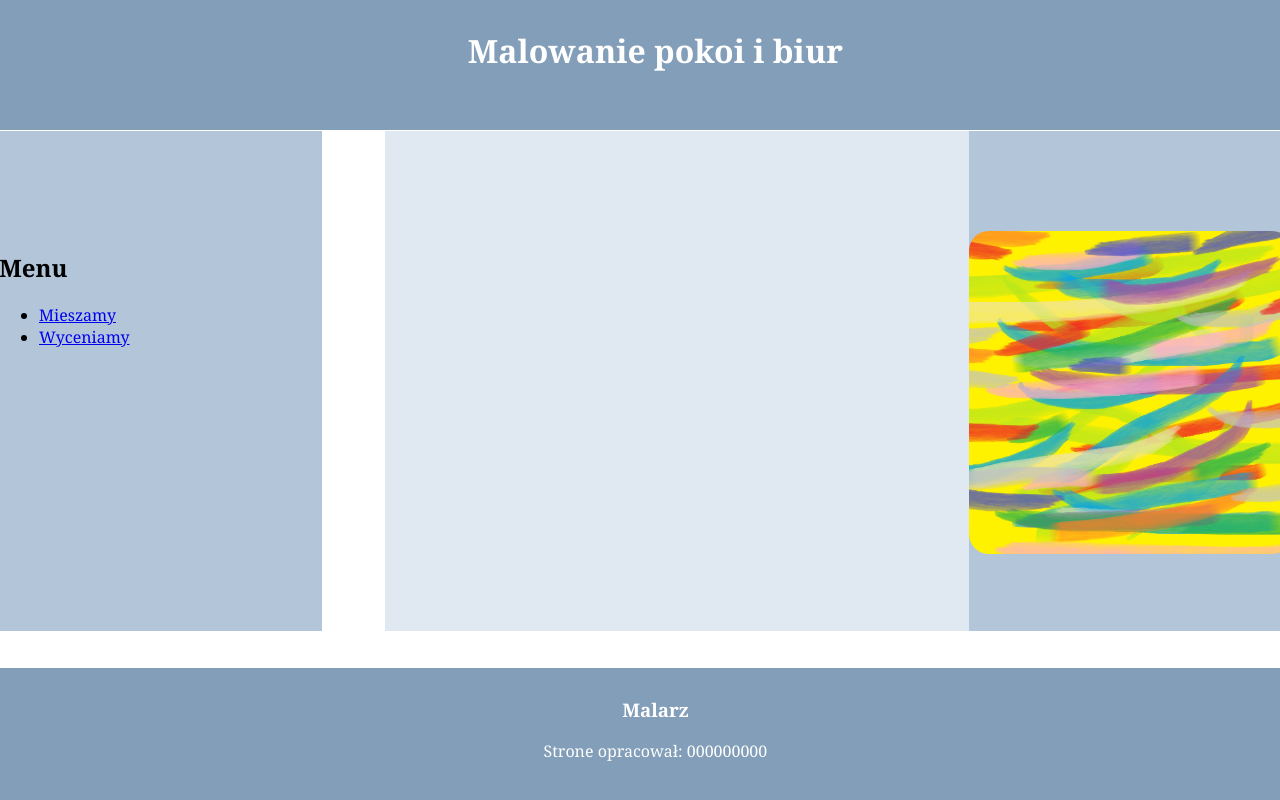
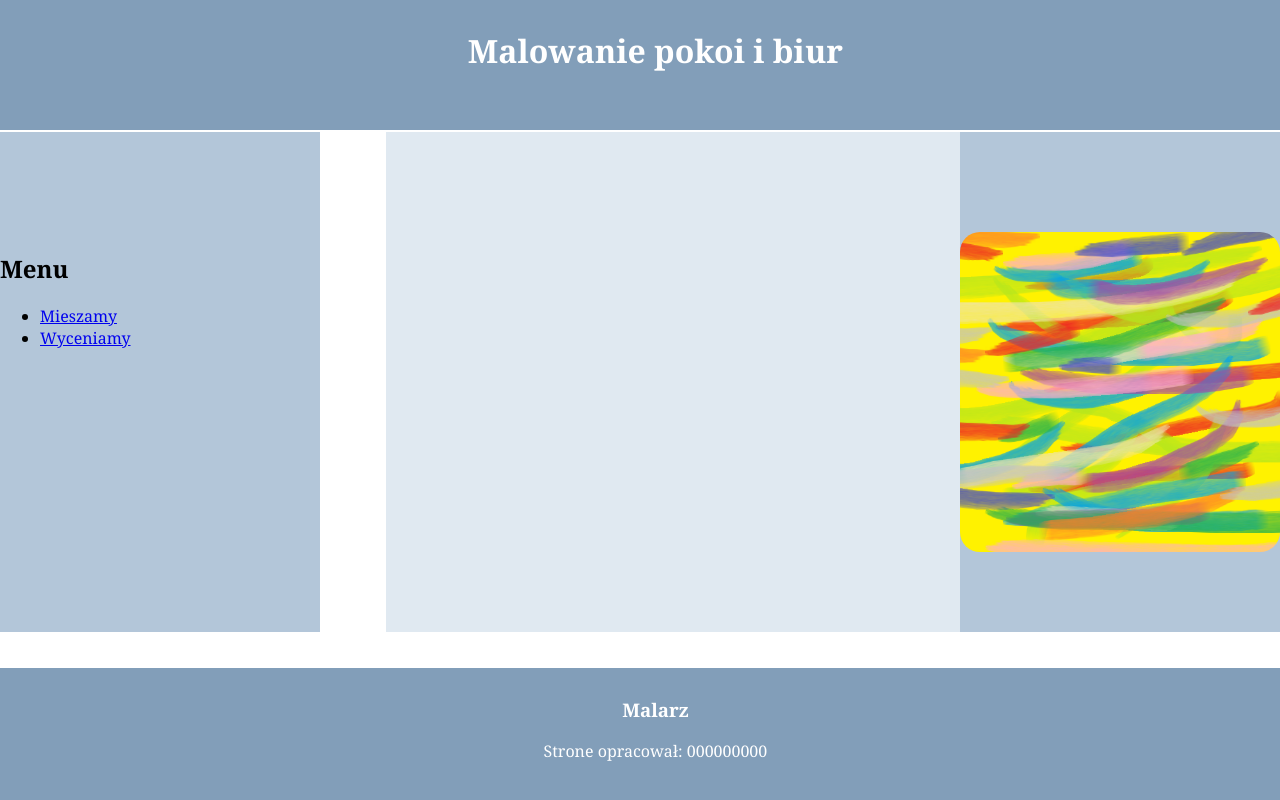
Before and after one commit to Jahu27/inf03, a PHP site: page / in a window 1280 px wide. Run offline with PHP 8.4, Linux system fonts and the light colour scheme.

Commit message:
Add files via upload

```diff
--- a/styl_1.css
+++ b/styl_1.css
@@ -30,7 +30,7 @@ div#left, div#right{
   height: 400px;
   background-color: #B3C6D9;
   padding-top: 100px;
-  position: absolute;
+  position: fixed;
   top: 16.5%;
   }
   div#left{
@@ -40,7 +40,8 @@ div#left, div#right{
     right:0px ;
   }
   div#center{
-    position: absolute;
+    text-align: center;
+    position: fixed;
     left: 386px;
     top:  16.5%;
     height: 500px;
```
